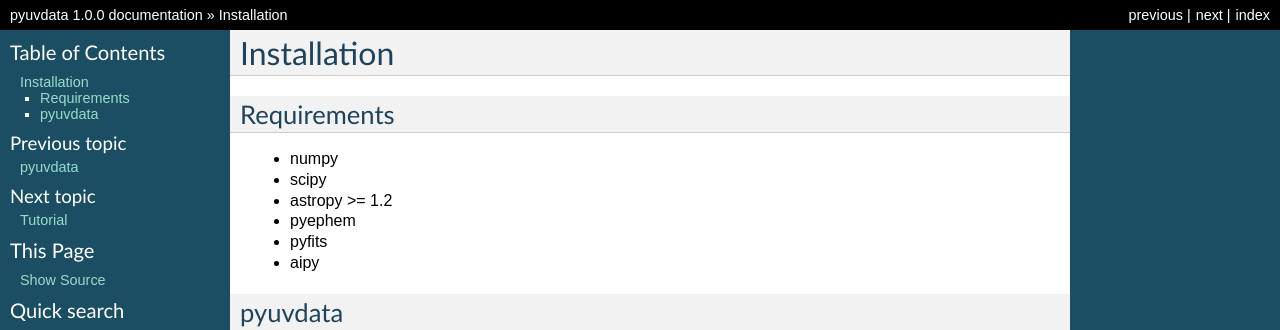
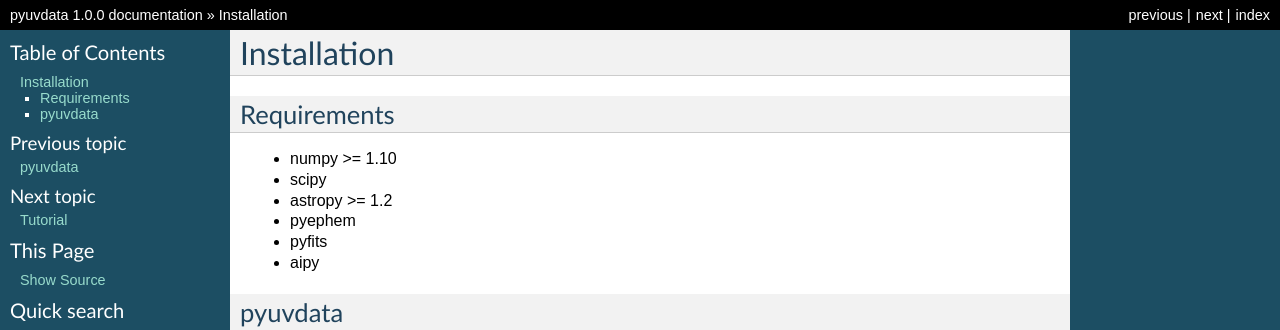
Before and after one commit to RadioAstronomySoftwareGroup/pyuvdata, a Sphinx documentation site: the page built from docs/installation.rst, in a window 1280 px wide. Shown: the top 330 px of the page. Built offline with Sphinx 7.4.7, drawn with Linux system fonts in a browser that asks for light colours.

Commit message:
clarify numpy requirements

```diff
--- a/docs/installation.rst
+++ b/docs/installation.rst
@@ -3,7 +3,7 @@ Installation
 
 Requirements
 -----------------
-* numpy
+* numpy >= 1.10
 * scipy
 * astropy >= 1.2
 * pyephem
--- a/setup.py
+++ b/setup.py
@@ -16,7 +16,7 @@ setup_args = {
     'package_data': {'uvdata': [f for f in listdir('./uvdata/data') if op.isfile(op.join('./uvdata/data', f))]},
     # note pyfits is only a dependency because it is an aipy dependency.
     # It should be removed when aipy is.
-    'install_requires': ['numpy', 'scipy', 'astropy>=1.2', 'pyephem', 'pyfits', 'aipy']
+    'install_requires': ['numpy>=1.10', 'scipy', 'astropy>=1.2', 'pyephem', 'pyfits', 'aipy']
 }
 
 if __name__ == '__main__':
```
